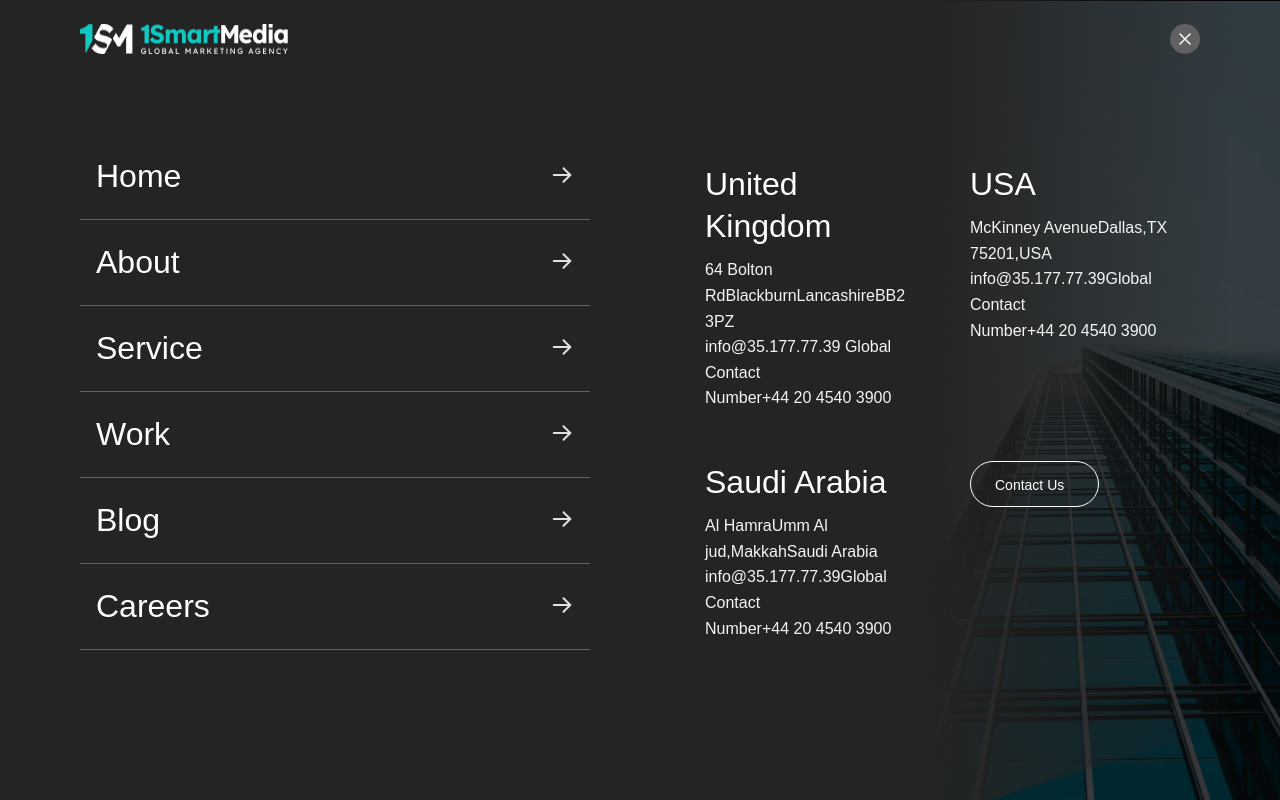
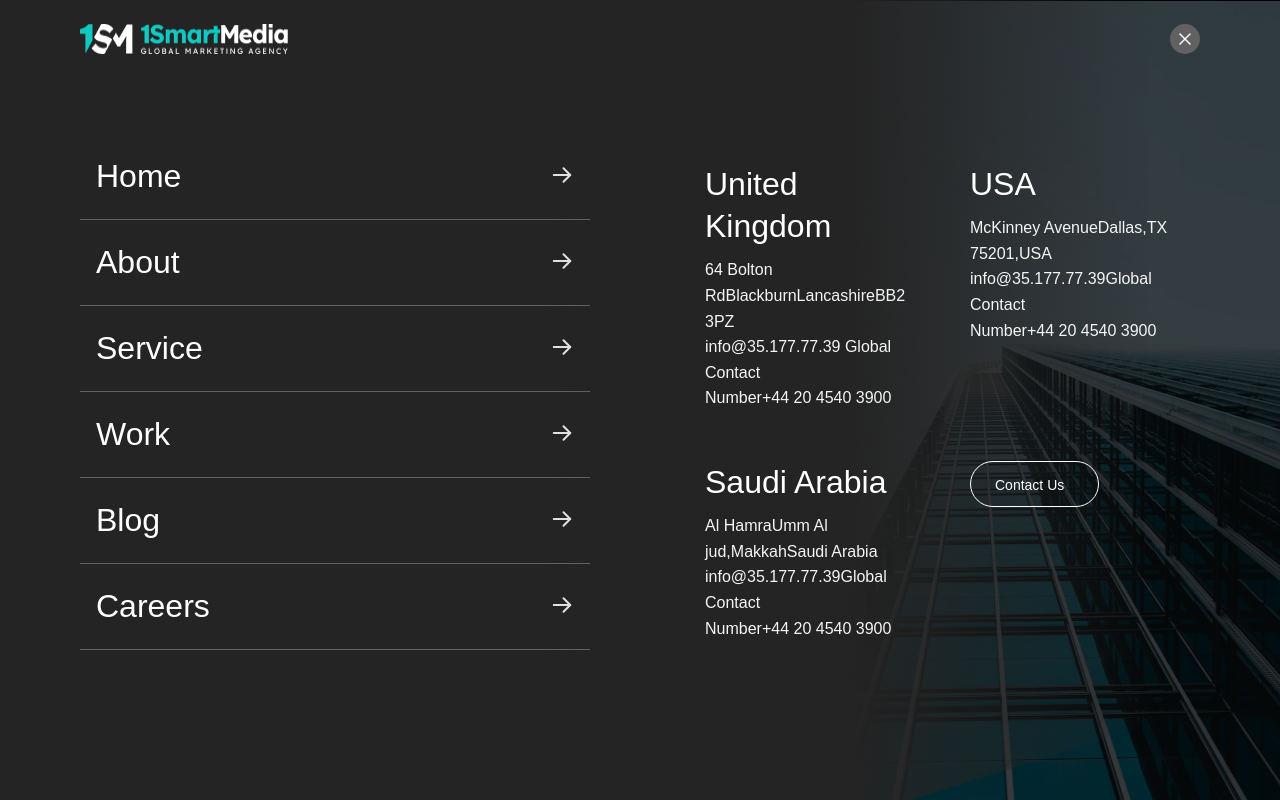
Before and after one commit to aisyahhhhhh/1smartmedia, a website: page index.html in a window 1280 px wide. Both pictures are taken after a click on the button 1185 px from the left and 47 px from the top of the page. Shown: the top 800 px of the page. Drawn offline with Linux system fonts and the light colour scheme; a web font is replaced by a local one.

Commit message:
fixed mega menu and nav footer

```diff
--- a/index.html
+++ b/index.html
@@ -411,22 +411,24 @@
             const menu = document.getElementById("menu");
             const menuButton = document.getElementById("menuButton");
             const closeButton = document.getElementById("close");
+            const body = document.body;
 
             if (menuButton && menu) {
                 menuButton.addEventListener("click", (event) => {
                     event.preventDefault();
                     menu.classList.toggle("menu--active");
+                    body.classList.toggle("no-scroll"); // Tambahkan atau hapus class untuk mencegah scroll
                 });
             }
 
             if (closeButton && menu) {
                 closeButton.addEventListener("click", (event) => {
                     event.preventDefault();
-                menu.classList.remove("menu--active"); // Hapus class, bukan ubah display
+                    menu.classList.remove("menu--active");
+                    body.classList.remove("no-scroll"); // Pastikan scroll kembali saat menu ditutup
                 });
             }
         });
-
     </script>
 
 
--- a/sass/_base.scss
+++ b/sass/_base.scss
@@ -63,3 +63,10 @@ body{
     font-weight: 300;
     // line-height: 1.6;
 }
+
+body.no-scroll {
+    overflow: hidden;
+    height: 100vh;
+    position: fixed;
+    width: 100%;
+}
--- a/sass/_footer.scss
+++ b/sass/_footer.scss
@@ -29,8 +29,6 @@
 
     // overflow: hidden;
 
-
-
     @media screen and (max-width: 767px) {
         height: 11.6rem;
         padding: 4.8rem 1rem 2.4rem;
@@ -41,9 +39,6 @@
         padding: 4.8rem 1.6rem 2.4rem;
 
     }
-
-
-
 
     &__link{
         color: rgba(97, 97, 97, 1);
@@ -95,7 +90,7 @@
         }
 
         @media screen and (max-width: 450px) {
-            padding: 0 1.2rem;
+            padding: 0 1.5rem;
         }
 
     }
--- a/sass/_menu.scss
+++ b/sass/_menu.scss
@@ -1,5 +1,7 @@
 .menu {
     display: none;
+    position: fixed;
+
 }
 
 .menu.menu--active {
@@ -14,33 +16,35 @@
     left: 0;
     z-index: 1000;
 
-    &__layout{
+    &__layout {
         height: 100vh;
         width: 100vw;
-        // max-height: 80rem;
         overflow: hidden;
         position: relative;
-
         overflow-y: auto;
-        position: relative;
         scrollbar-width: thin;
         scrollbar-color: rgba(255, 255, 255, 0.5) rgba(36, 36, 36, 1);
+
+        background-image: url(../img/menu__bg.png);
+        background-size: cover;
+        background-position: center;
+        background-repeat: no-repeat;
     }
 
-    &__bg {
-        background-repeat: no-repeat;
-        display: flex;
-        justify-content: flex-end;
-        align-items: center;
-        position: absolute;
-        width: 100%;
-        height: 100%;
-        z-index: 0;
-        background-image: url(../img/menu__bg.png);
-        background-size: cover;
+    // &__bg {
+    //     position: relative; // Ubah dari absolute ke relative
+    //     width: 100%;
+    //     min-height: 100%; // Bisa juga pakai min-height: 100vh
+    //     background-repeat: no-repeat;
+    //     display: flex;
+    //     justify-content: flex-end;
+    //     align-items: center;
+    //     background-image: url(../img/menu__bg.png);
+    //     background-size: cover;
+    //     background-position: center;
+    // }
+}
 
-    }
-}
 
 .navigation,
 .grid {
```
Also changed, not shown: css/style.css, 1 other file. Lines whose indentation alone changed are shown as unchanged.
